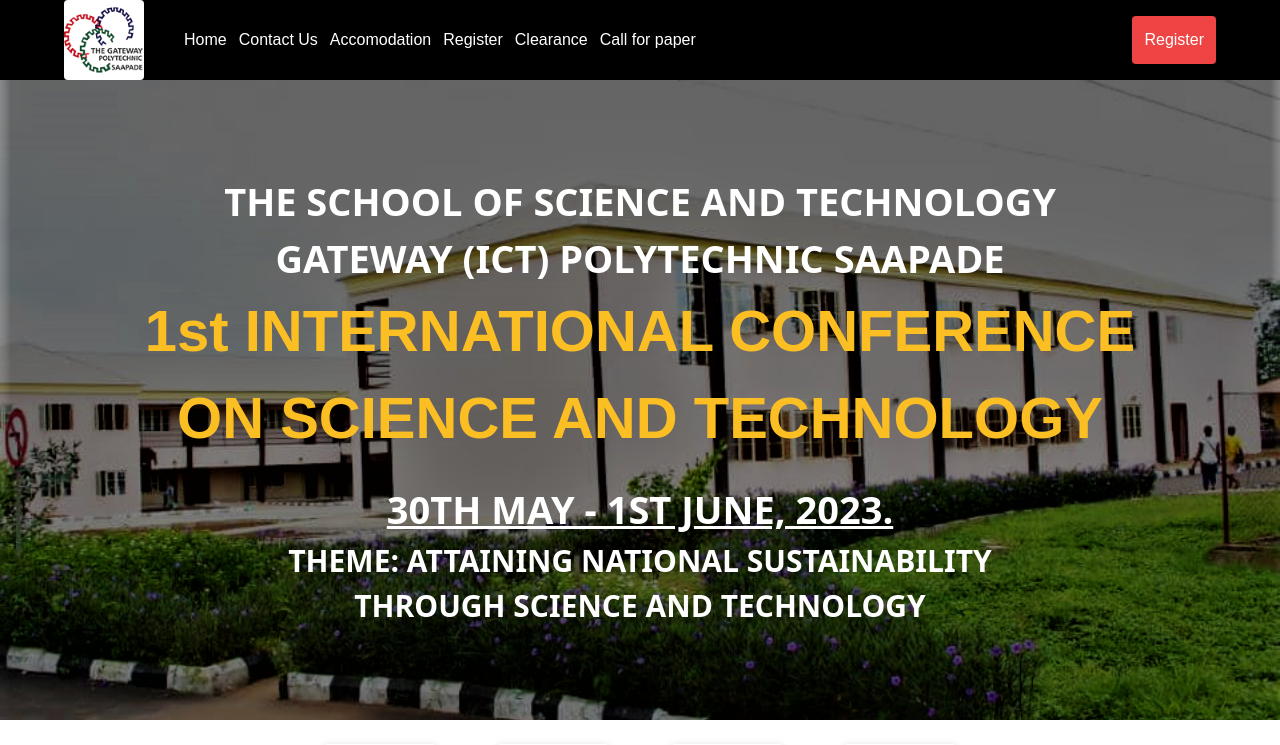
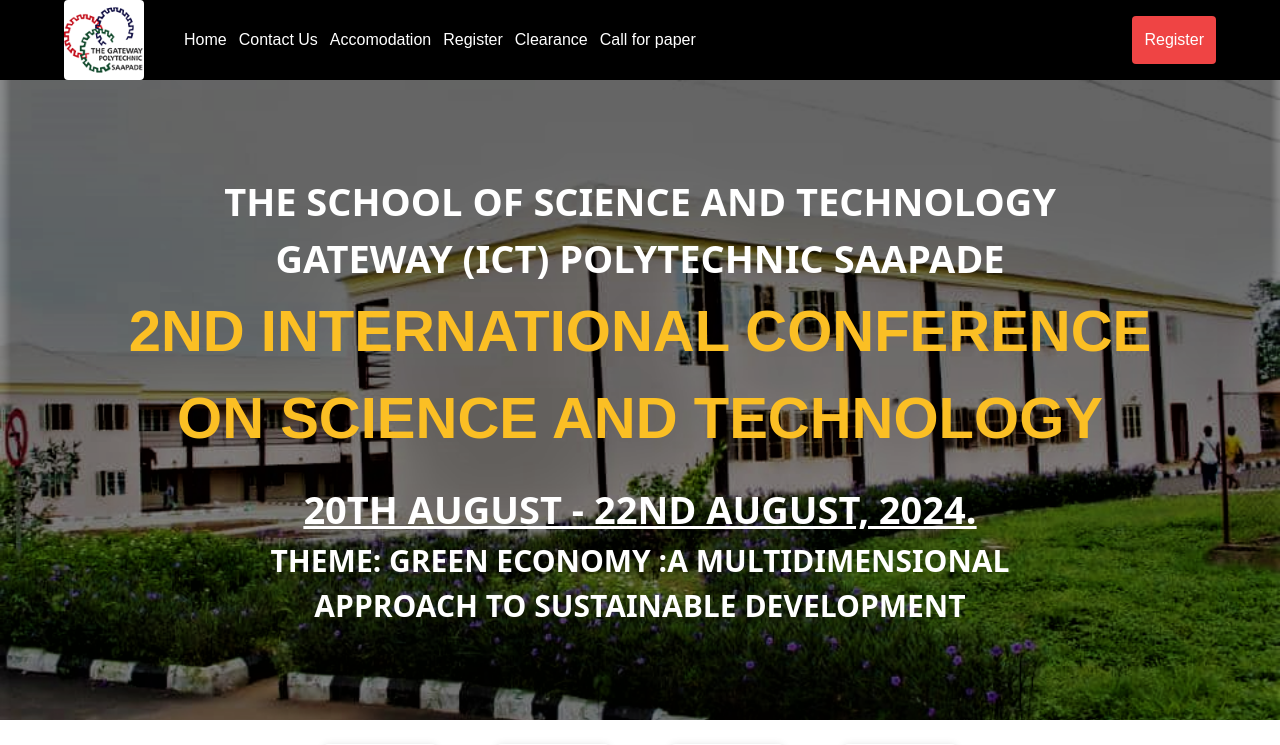
Before and after one commit to wisdom-uzo/gaposa, a Next.js app: page / in a window 1280 px wide. Shown: the top 745 px of the page. Built offline with nearby package versions, Linux system fonts and the light colour scheme.

Commit message:
Update Hero.jsx
Change theme

```diff
--- a/sections/Hero.jsx
+++ b/sections/Hero.jsx
@@ -19,11 +19,11 @@
       <div className="px-5">
         <h1 className=' font-sans uppercase font-bold text-[25px] md:text-[38px] text-center'>the school of science and technology <br /> gateway (ict) polytechnic saapade</h1>
 
-        <h1 className='text-amber-400 text-center font-extrabold text-[30px] md:text-[58px]'>1st INTERNATIONAL CONFERENCE <br /> ON SCIENCE AND TECHNOLOGY</h1>
+        <h1 className='text-amber-400 text-center font-extrabold text-[30px] md:text-[58px]'>2ND INTERNATIONAL CONFERENCE <br /> ON SCIENCE AND TECHNOLOGY</h1>
 
 
-        <h2 className=' font-sans uppercase font-bold text-[20px] mt-5 md:text-[38px] text-center underline'>30th May - 1st June, 2023.</h2>
-        <h2 className=' font-sans uppercase font-bold text-[20px] md:text-[30px] text-center'>THEME: ATTAINING NATIONAL SUSTAINABILITY <br /> THROUGH SCIENCE AND TECHNOLOGY       </h2>
+        <h2 className=' font-sans uppercase font-bold text-[20px] mt-5 md:text-[38px] text-center underline'>20th August - 22ND August, 2024.</h2>
+        <h2 className=' font-sans uppercase font-bold text-[20px] md:text-[30px] text-center'>THEME: GREEN ECONOMY :A MULTIDIMENSIONAL <br /> APPROACH TO SUSTAINABLE DEVELOPMENT   </h2>
      </div>
 
     </motion.div>
```
